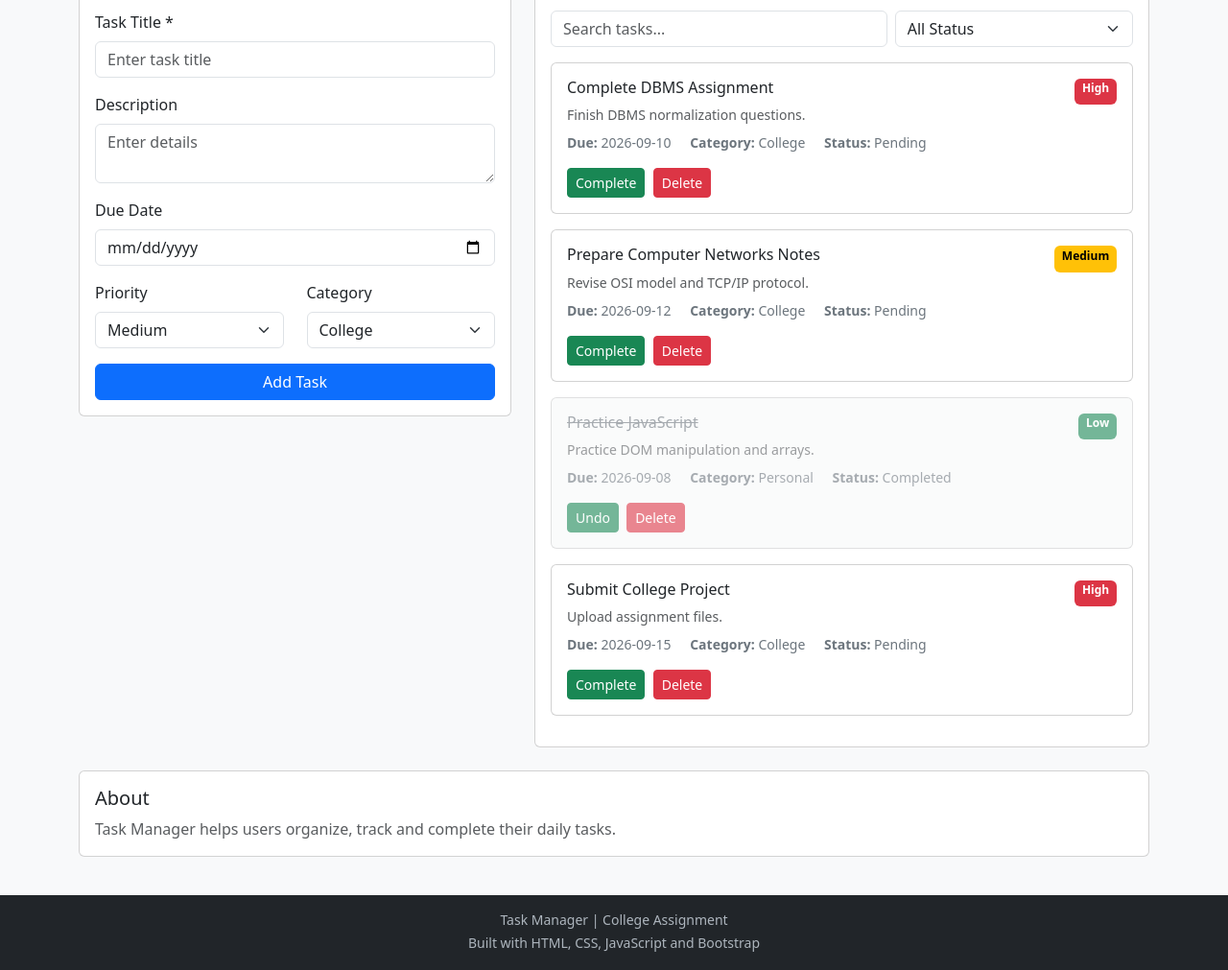
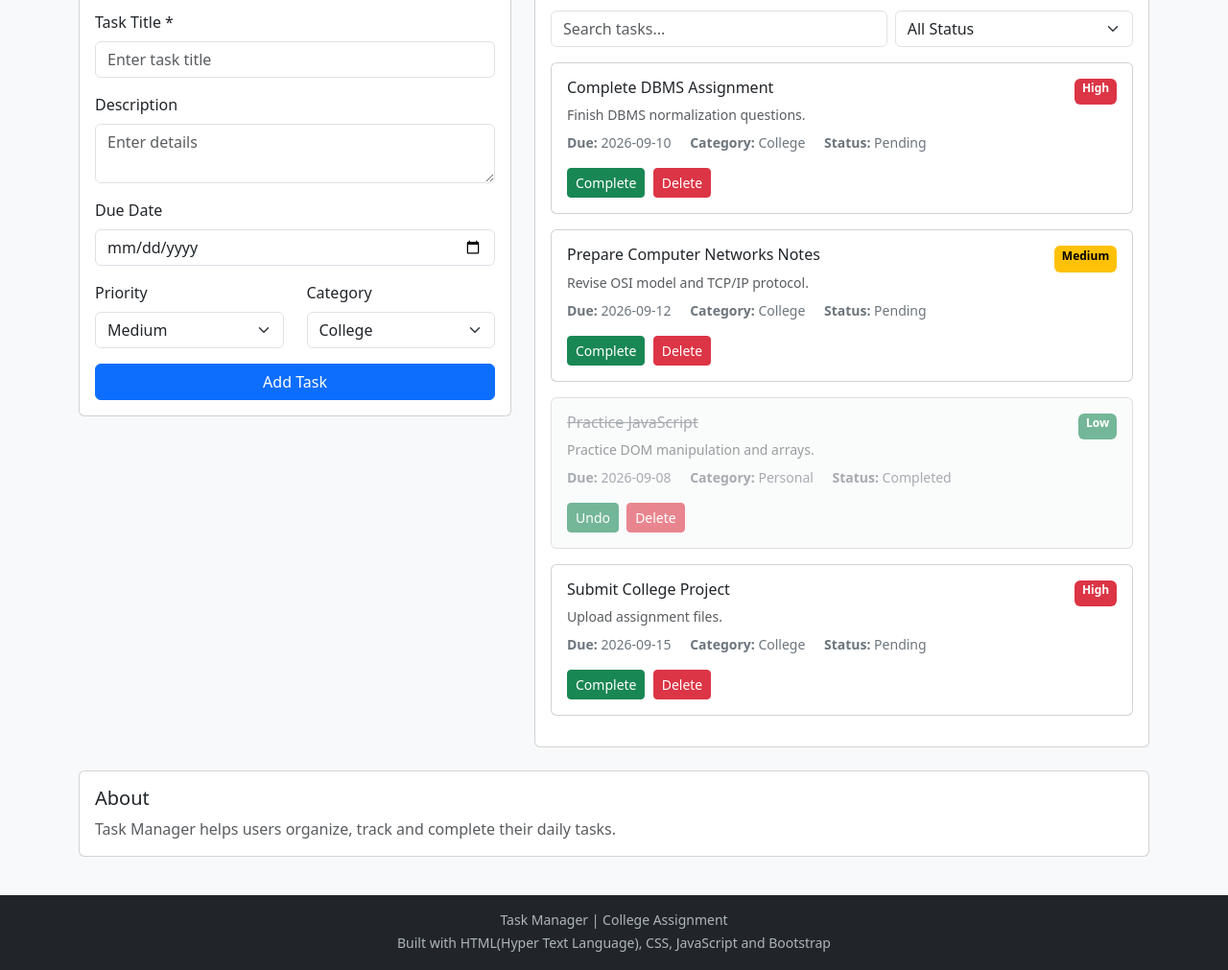
Before and after one commit to skit-devops-2026/devops-24ESKCS048, a plain HTML site: page html/index.html in a window 1280 px wide. Shown: the part 446-1457 px from the top of the page at 96% size. Drawn offline with nearby package versions, Linux system fonts and the light colour scheme.

Commit message:
Change in html file

```diff
--- a/html/index.html
+++ b/html/index.html
@@ -181,7 +181,7 @@
     <footer class="text-center">
         <div class="container">
             <p>Task Manager | College Assignment</p>
-            <p>Built with HTML, CSS, JavaScript and Bootstrap</p>
+            <p>Built with HTML(Hyper Text Language), CSS, JavaScript and Bootstrap</p>
         </div>
     </footer>
 
```
